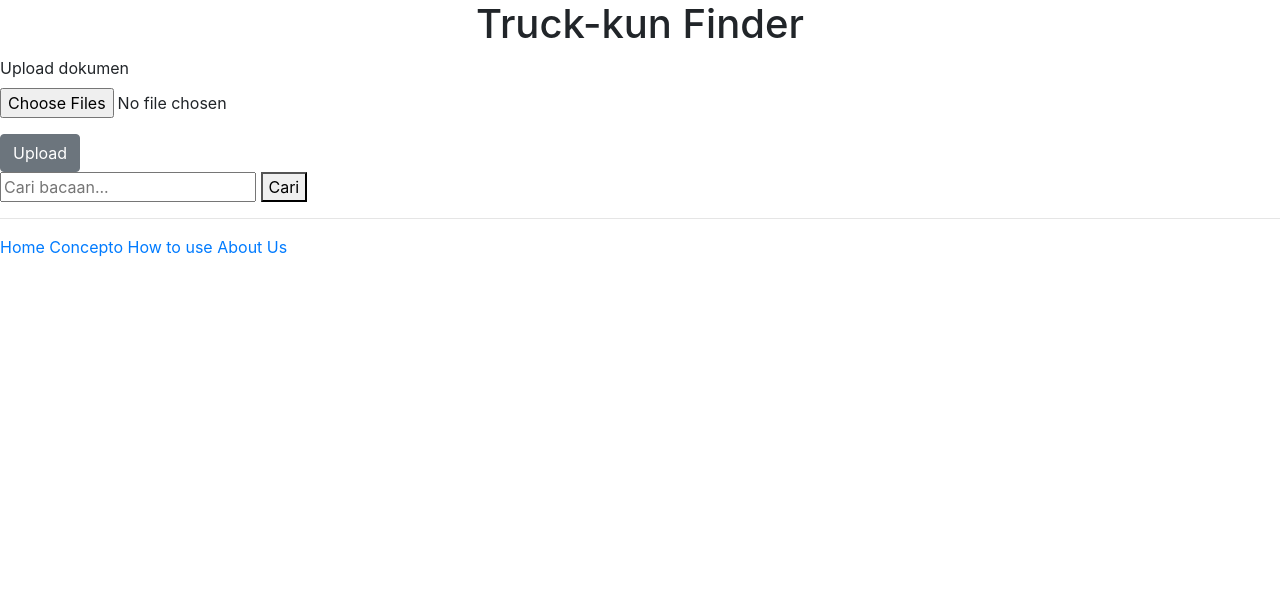
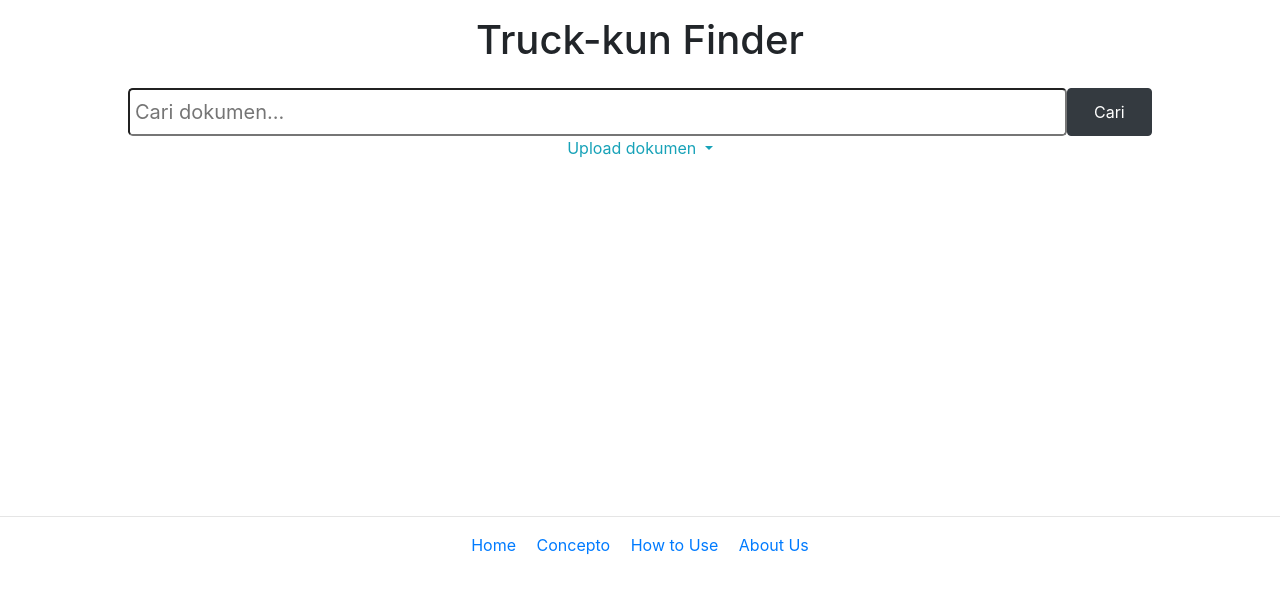
Before and after one commit to ariaberlian/Algeo02-19075-TruckkunFinder, a Django app: template src/truckFinder/templates/index.html in a window 1280 px wide. Shown: the top 594 px of the page. Run offline with Django 3.2, Linux system fonts and the light colour scheme; the template is opened without the code that fills it, so the values that code supplies are empty.

Commit message:
Update index.html

```diff
--- a/src/truckFinder/templates/index.html
+++ b/src/truckFinder/templates/index.html
@@ -5,36 +5,45 @@
     <meta name="viewport" content="width=device-width, initial-scale=1.0">
     <title>Truck-kun Finder</title>
     <link rel="stylesheet" href="https://cdn.jsdelivr.net/npm/bootstrap@4.5.3/dist/css/bootstrap.min.css" integrity="sha384-TX8t27EcRE3e/ihU7zmQxVncDAy5uIKz4rEkgIXeMed4M0jlfIDPvg6uqKI2xXr2" crossorigin="anonymous">
+    <script src="https://code.jquery.com/jquery-3.5.1.slim.min.js" integrity="sha384-DfXdz2htPH0lsSSs5nCTpuj/zy4C+OGpamoFVy38MVBnE+IbbVYUew+OrCXaRkfj" crossorigin="anonymous"></script>
     <script src="https://cdn.jsdelivr.net/npm/bootstrap@4.5.3/dist/js/bootstrap.bundle.min.js" integrity="sha384-ho+j7jyWK8fNQe+A12Hb8AhRq26LrZ/JpcUGGOn+Y7RsweNrtN/tE3MoK7ZeZDyx" crossorigin="anonymous"></script>
 </head>
 <body>
-    <h1 class="text-center">Truck-kun Finder</h1>
+
+    <h1 class="mt-3 text-center mb-3">Truck-kun Finder</h1>
+    <form action="" method="get">
+        <div class="form-row mt-4" style="width: 80%; margin: auto;">
+            <input type="text" placeholder="Cari dokumen..." aria-label="Search" name="q" id="search" class="col-11 form-control-lg">
+            <button type="submit" class="col-1 btn btn-dark">Cari</button>
+        </div>
+    </form>
+
     <form action="" method="post" enctype="multipart/form-data">
         {% csrf_token %}
-        <div class="form-group">
-            <label for="document">Upload dokumen</label>
-            <input type="file" name="document" id="document" class="form-control-file" multiple>
+        <div class="text-center">
+            <a class="dropdown-toggle text-info" href="#" role="button" id="dropdownMenuLink" data-toggle="dropdown" aria-haspopup="true" aria-expanded="false">
+                 Upload dokumen
+            </a>
+            <div class="dropdown-menu" aria-labelledby="dropdownMenuLink">
+                 <input type="file" name="document" id="document" class="ml-1" style ="display: inline;" multiple>
+                 <button type="submit" class="btn btn-dark btn-sm mr-2">Upload</button>
+            </div>
+
         </div>
-        <button type="submit" class="btn btn-secondary">Upload</button>
-    </form>
-    <form action="" method="get">
-        <input type="text" placeholder="Cari bacaan..." aria-label="Search" name="q" id="search">
-        <button type="submit">Cari</button>
     </form>
 
     {% if request.GET.q %}
-
-    <H2>Hasil:</H2>
+    <div class="container mt-3 bg-white shadow">
     {% for dokumen in List %}
-
-    <a href="media/{{ dokumen.0 }}"><h3>{{ dokumen.2.0 }}</h3></a>
-    <small>Jumlah kata: {{ dokumen.1 }} | Tingkat Kemiripan : {% widthratio dokumen.4 1 100 %}%</small>
-    <p>{{ dokumen.2.1 }}</p>
-    <br>
+    <div class="bg-white shadow-sm mt-1 mb-1 p-1">
+        <h4><a href="media/{{ dokumen.0 }}" data-toggle="tooltip" data-placement="right" title="Jumlah kata: {{ dokumen.1 }} | Tingkat Kemiripan : {% widthratio dokumen.4 1 100 %}%">{{ dokumen.2.0 }}</a></h4>
+        <!-- <small>Jumlah kata: {{ dokumen.1 }} | Tingkat Kemiripan : {% widthratio dokumen.4 1 100 %}%</small> -->
+        <p>{{ dokumen.2.1 }}</p>
+    </div>
     {% endfor %}
 
-    <h1>Tabel Terms</h1>
-    <table>
+    <h4 class="mt-3">Tabel Terms</h4>
+    <table class="table table-bordered mb-3">
         <tr>
             <th>Term</th>
             <th>Query</th>
@@ -54,15 +63,18 @@
         </tr>
         {% endfor %}
     </table>
+    </div>
 
+    <div class="text-center mb-3">
+    {% else %}
+    <div class="text-center mb-3" style="position: relative;top: 340px;">
     {% endif %}
-
-
-    <hr>
-    <a href="/home">Home</a>
-    <a href="/concept">Concepto</a>
-    <a href="/howto">How to use</a>
-    <a href="/about">About Us</a>
+        <hr>
+        <a href="/home" class="mr-2">Home</a>
+        <a href="/concept" class="mr-2 ml-2">Concepto</a>
+        <a href="/howto" class="mr-2 ml-2">How to Use</a>
+        <a href="/about" class="ml-2">About Us</a>
+    </div>
 
 </body>
 </html>
```
